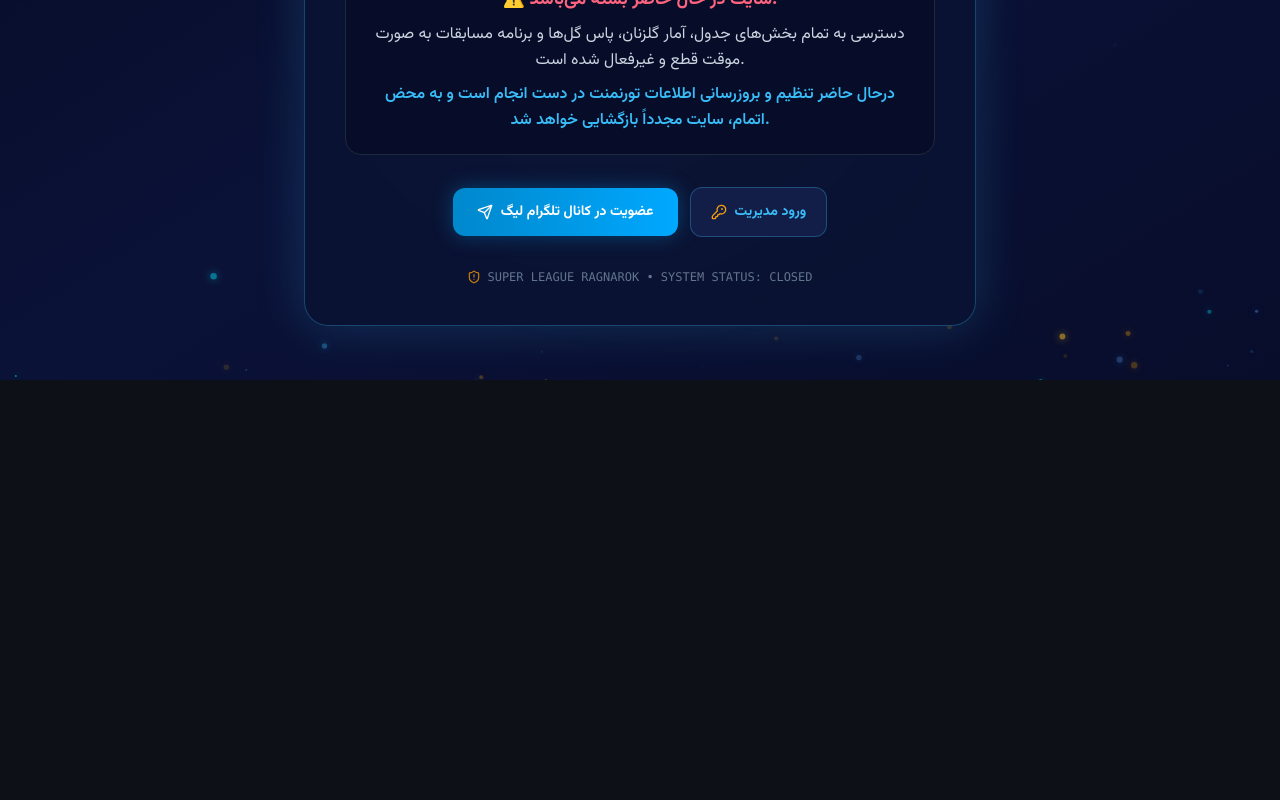
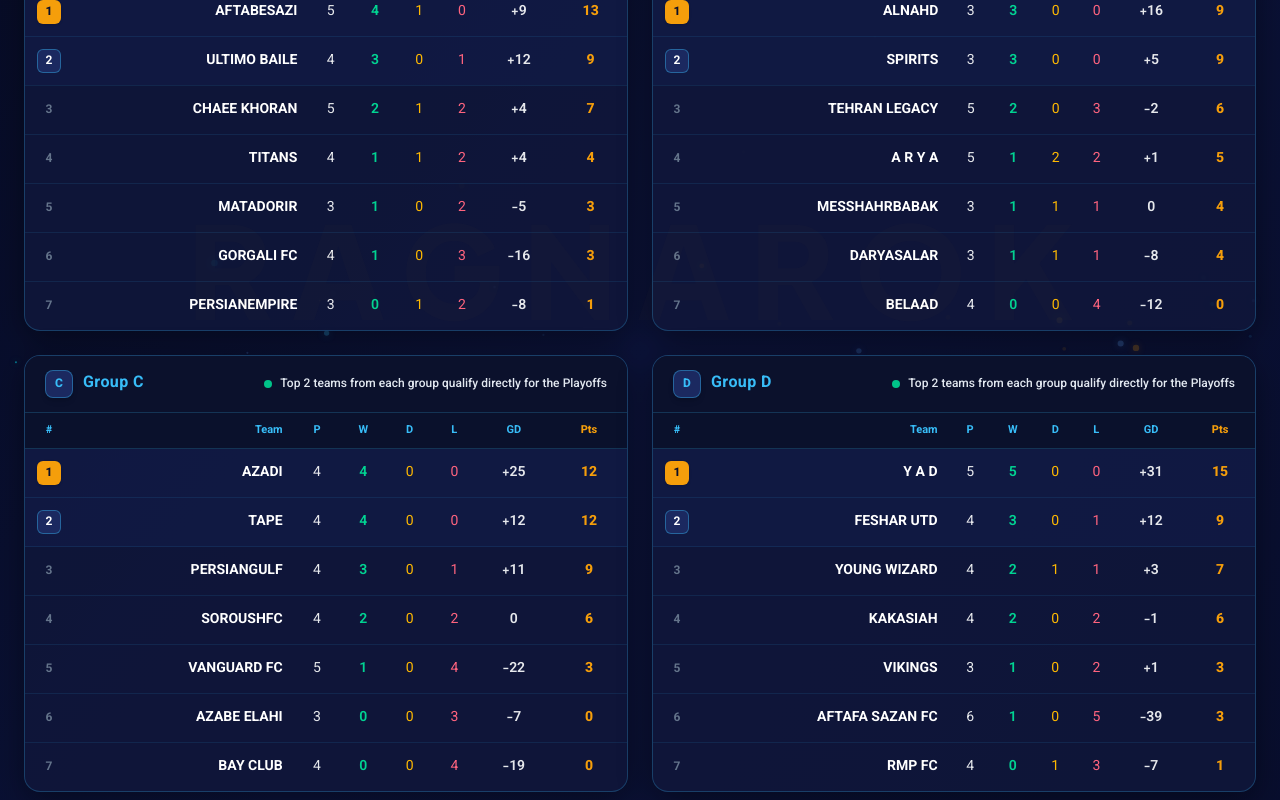
Before and after one commit to amira132ac-svg/TMProClubss, a React (Vite) app: page / in a window 1280 px wide. Shown: the part 420-1220 px from the top of the page. Before the commit the page ends 800 px from the top, so only its background shows below. Built offline with nearby package versions, Linux system fonts and the light colour scheme.

Commit message:
feat: open site and update league data
- Open site to public by removing maintenance mode
- Update metadata and add new league fixtures
- Extend Match type definition for flexible scheduling

```diff
--- a/metadata.json
+++ b/metadata.json
@@ -1,6 +1,6 @@
 {
   "name": "SUPERLEAGUE RAGNAROK",
-  "description": "SUPERLEAGUE RAGNAROK - Season 4. سایت در حال حاضر جهت بروزرسانی و ثبت اطلاعات بسته می‌باشد.",
+  "description": "SUPERLEAGUE RAGNAROK - Season 4: The Dawn of War football league with groups, standings, statistics, and fixtures.",
   "requestFramePermissions": [],
   "majorCapabilities": ["MAJOR_CAPABILITY_SERVER_SIDE_GEMINI_API"]
 }
--- a/src/App.tsx
+++ b/src/App.tsx
@@ -18,7 +18,7 @@ import { soundManager } from './utils/audio';
 import { Lock, Unlock } from 'lucide-react';
 
 export default function App() {
-  const [isSiteClosed, setIsSiteClosed] = useState(true);
+  const [isSiteClosed, setIsSiteClosed] = useState(false);
   const [activeTab, setActiveTab] = useState<ActiveTab>('groups');
   const [teams, setTeams] = useState<Team[]>(() => computeStandings(initialTeams, initialMatches));
   const [matches, setMatches] = useState<Match[]>(initialMatches);
@@ -96,24 +96,6 @@ export default function App() {
         <SiteClosedScreen onBypass={() => setIsSiteClosed(false)} />
       ) : (
         <>
-          {/* Top Admin Bar when site is unlocked */}
-          <div className="bg-[#10173A] border-b border-[#F59E0B]/30 px-4 py-2 flex items-center justify-between text-xs text-[#F59E0B] relative z-20">
-            <div className="flex items-center gap-2">
-              <Unlock className="w-3.5 h-3.5 text-[#F59E0B]" />
-              <span className="font-bold">دسترس مدیریت فعال است (سایت برای کاربران عمومی بسته می‌باشد)</span>
-            </div>
-            <button
-              onClick={() => {
-                soundManager.playUiClick();
-                setIsSiteClosed(true);
-              }}
-              className="px-2.5 py-1 bg-[#1E2E6E] hover:bg-rose-900/60 border border-rose-500/40 text-rose-300 font-bold rounded-lg flex items-center gap-1 transition-colors"
-            >
-              <Lock className="w-3 h-3" />
-              <span>بستن مجدد سایت</span>
-            </button>
-          </div>
-
           {/* Main Content Wrap */}
           <div>
             {/* Header */}
--- a/src/data/initialData.ts
+++ b/src/data/initialData.ts
@@ -640,6 +640,97 @@ export const initialMatches: Match[] = [
     day: 'Saturday',
     time: 'FT'
   },
+  {
+    id: 'm-new-a-1',
+    group: 'A',
+    round: 5,
+    homeTeamId: 'team-a3',
+    awayTeamId: 'team-a5',
+    homeTeamName: 'AFTABESAZI',
+    awayTeamName: 'CHAEE KHORAN',
+    homeScore: 1,
+    awayScore: 1,
+    status: 'finished',
+    date: 'Monday',
+    day: 'Monday',
+    time: 'FT'
+  },
+  {
+    id: 'm-new-a-2',
+    group: 'A',
+    round: 5,
+    homeTeamId: 'team-a6',
+    awayTeamId: 'team-a2',
+    homeTeamName: 'ULTIMO BAILE',
+    awayTeamName: 'GORGALI FC',
+    homeScore: 8,
+    awayScore: 1,
+    status: 'finished',
+    date: 'Monday',
+    day: 'Monday',
+    time: 'FT'
+  },
+  // Group A Upcoming Fixtures
+  {
+    id: 'm-up-a-1',
+    group: 'A',
+    round: 6,
+    homeTeamId: 'team-a2',
+    awayTeamId: 'team-a4',
+    homeTeamName: 'GORGALI FC',
+    awayTeamName: 'MATADORIR',
+    homeScore: null,
+    awayScore: null,
+    status: 'upcoming',
+    date: 'Tuesday',
+    day: 'Tuesday',
+    time: '11:30'
+  },
+  {
+    id: 'm-up-a-2',
+    group: 'A',
+    round: 6,
+    homeTeamId: 'team-a1',
+    awayTeamId: 'team-a3',
+    homeTeamName: 'PERSIANEMPIRE',
+    awayTeamName: 'AFTABESAZI',
+    homeScore: null,
+    awayScore: null,
+    status: 'upcoming',
+    date: 'Tuesday',
+    day: 'Tuesday',
+    time: '11:30'
+  },
+  {
+    id: 'm-up-a-3',
+    group: 'A',
+    round: 7,
+    homeTeamId: 'team-a1',
+    awayTeamId: 'team-a4',
+    homeTeamName: 'PERSIANEMPIRE',
+    awayTeamName: 'MATADORIR',
+    homeScore: null,
+    awayScore: null,
+    status: 'upcoming',
+    date: 'Wednesday',
+    day: 'Wednesday',
+    time: '11:30'
+  },
+  {
+    id: 'm-up-a-4',
+    group: 'A',
+    round: 7,
+    homeTeamId: 'team-a7',
+    awayTeamId: 'team-a6',
+    homeTeamName: 'TITANS',
+    awayTeamName: 'ULTIMO BAILE',
+    homeScore: null,
+    awayScore: null,
+    status: 'upcoming',
+    date: 'Wednesday',
+    day: 'Wednesday',
+    time: '12:00'
+  },
 
   // GROUP B MATCHES
   {
@@ -800,12 +891,12 @@ export const initialMatches: Match[] = [
     awayTeamId: 'team-b6',
     homeTeamName: 'MESSHAHRBABAK',
     awayTeamName: 'ALNAHD',
-    homeScore: null,
-    awayScore: null,
-    status: 'upcoming',
+    homeScore: 0,
+    awayScore: 3,
+    status: 'finished',
     date: 'Saturday',
     day: 'Saturday',
-    time: '11:00'
+    time: 'FT'
   },
   {
     id: 'm-sat-b-2',
@@ -822,6 +913,97 @@ export const initialMatches: Match[] = [
     day: 'Saturday',
     time: 'FT'
   },
+  {
+    id: 'm-new-b-1',
+    group: 'B',
+    round: 5,
+    homeTeamId: 'team-b3',
+    awayTeamId: 'team-b5',
+    homeTeamName: 'TEHRAN LEGACY',
+    awayTeamName: 'A R Y A',
+    homeScore: 3,
+    awayScore: 2,
+    status: 'finished',
+    date: 'Monday',
+    day: 'Monday',
+    time: 'FT'
+  },
+  // Group B Upcoming Fixtures
+  {
+    id: 'm-up-b-1',
+    group: 'B',
+    round: 6,
+    homeTeamId: 'team-b6',
+    awayTeamId: 'team-b2',
+    homeTeamName: 'ALNAHD',
+    awayTeamName: 'SPIRITS',
+    homeScore: null,
+    awayScore: null,
+    status: 'upcoming',
+    date: 'Tuesday',
+    day: 'Tuesday',
+    time: '11:30'
+  },
+  {
+    id: 'm-up-b-2',
+    group: 'B',
+    round: 6,
+    homeTeamId: 'team-b6',
+    awayTeamId: 'team-b5',
+    homeTeamName: 'ALNAHD',
+    awayTeamName: 'A R Y A',
+    homeScore: null,
+    awayScore: null,
+    status: 'upcoming',
+    date: 'Tuesday',
+    day: 'Tuesday',
+    time: '00:30'
+  },
+  {
+    id: 'm-up-b-3',
+    group: 'B',
+    round: 7,
+    homeTeamId: 'team-b3',
+    awayTeamId: 'team-b1',
+    homeTeamName: 'TEHRAN LEGACY',
+    awayTeamName: 'MESSHAHRBABAK',
+    homeScore: null,
+    awayScore: null,
+    status: 'upcoming',
+    date: 'Wednesday',
+    day: 'Wednesday',
+    time: '10:30'
+  },
+  {
+    id: 'm-up-b-4',
+    group: 'B',
+    round: 7,
+    homeTeamId: 'team-b1',
+    awayTeamId: 'team-b4',
+    homeTeamName: 'MESSHAHRBABAK',
+    awayTeamName: 'DARYASALAR',
+    homeScore: null,
+    awayScore: null,
+    status: 'upcoming',
+    date: 'Wednesday',
+    day: 'Wednesday',
+    time: '11:00'
+  },
+  {
+    id: 'm-up-b-5',
+    group: 'B',
+    round: 7,
+    homeTeamId: 'team-b4',
+    awayTeamId: 'team-b2',
+    homeTeamName: 'DARYASALAR',
+    awayTeamName: 'SPIRITS',
+    homeScore: null,
+    awayScore: null,
+    status: 'upcoming',
+    date: 'Wednesday',
+    day: 'Wednesday',
+    time: '11:30'
+  },
 
   // GROUP C MATCHES
   {
@@ -997,12 +1179,103 @@ export const initialMatches: Match[] = [
     awayTeamId: 'team-c3',
     homeTeamName: 'AZADI',
     awayTeamName: 'SOROUSHFC',
+    homeScore: 3,
+    awayScore: 0,
+    status: 'finished',
+    date: 'Saturday',
+    day: 'Saturday',
+    time: 'FT'
+  },
+  {
+    id: 'm-new-c-1',
+    group: 'C',
+    round: 4,
+    homeTeamId: 'team-c1',
+    awayTeamId: 'team-c2',
+    homeTeamName: 'PERSIANGULF',
+    awayTeamName: 'VANGUARD FC',
+    homeScore: 10,
+    awayScore: 1,
+    status: 'finished',
+    date: 'Monday',
+    day: 'Monday',
+    time: 'FT'
+  },
+  {
+    id: 'm-new-c-2',
+    group: 'C',
+    round: 4,
+    homeTeamId: 'team-c4',
+    awayTeamId: 'team-c2',
+    homeTeamName: 'TAPE',
+    awayTeamName: 'VANGUARD FC',
+    homeScore: 4,
+    awayScore: 3,
+    status: 'finished',
+    date: 'Monday',
+    day: 'Monday',
+    time: 'FT'
+  },
+  // Group C Upcoming Fixtures
+  {
+    id: 'm-up-c-1',
+    group: 'C',
+    round: 5,
+    homeTeamId: 'team-c5',
+    awayTeamId: 'team-c3',
+    homeTeamName: 'BAY CLUB',
+    awayTeamName: 'SOROUSHFC',
     homeScore: null,
     awayScore: null,
     status: 'upcoming',
-    date: 'Saturday',
-    day: 'Saturday',
-    time: '11:30'
+    date: 'Tuesday',
+    day: 'Tuesday',
+    time: '11:00'
+  },
+  {
+    id: 'm-up-c-2',
+    group: 'C',
+    round: 5,
+    homeTeamId: 'team-c7',
+    awayTeamId: 'team-c4',
+    homeTeamName: 'AZADI',
+    awayTeamName: 'TAPE',
+    homeScore: null,
+    awayScore: null,
+    status: 'upcoming',
+    date: 'Tuesday',
+    day: 'Tuesday',
+    time: '11:59'
+  },
+  {
+    id: 'm-up-c-3',
+    group: 'C',
+    round: 5,
+    homeTeamId: 'team-c1',
+    awayTeamId: 'team-c3',
+    homeTeamName: 'PERSIANGULF',
+    awayTeamName: 'SOROUSHFC',
+    homeScore: null,
+    awayScore: null,
+    status: 'upcoming',
+    date: 'Tuesday',
+    day: 'Tuesday',
+    time: '11:59'
+  },
+  {
+    id: 'm-up-c-4',
+    group: 'C',
+    round: 6,
+    homeTeamId: 'team-c4',
+    awayTeamId: 'team-c1',
+    homeTeamName: 'TAPE',
+    awayTeamName: 'PERSIANGULF',
+    homeScore: null,
+    awayScore: null,
+    status: 'upcoming',
+    date: 'Tuesday',
+    day: 'Tuesday',
+    time: '00:30'
   },
 
   // GROUP D MATCHES
@@ -1149,12 +1422,12 @@ export const initialMatches: Match[] = [
     awayTeamId: 'team-d6',
     homeTeamName: 'VIKINGS',
     awayTeamName: 'FESHAR UTD',
-    homeScore: null,
-    awayScore: null,
-    status: 'upcoming',
+    homeScore: 0,
+    awayScore: 2,
+    status: 'finished',
     date: 'Saturday',
     day: 'Saturday',
-    time: '11:30'
+    time: 'FT'
   },
   {
     id: 'm-sat-d-4',
@@ -1185,6 +1458,67 @@ export const initialMatches: Match[] = [
     date: 'Saturday',
     day: 'Saturday',
     time: 'FT'
+  },
+  {
+    id: 'm-new-d-1',
+    group: 'D',
+    round: 5,
+    homeTeamId: 'team-d5',
+    awayTeamId: 'team-d3',
+    homeTeamName: 'Y A D',
+    awayTeamName: 'AFTAFA SAZAN FC',
+    homeScore: 14,
+    awayScore: 0,
+    status: 'finished',
+    date: 'Monday',
+    day: 'Monday',
+    time: 'FT'
+  },
+  {
+    id: 'm-new-d-2',
+    group: 'D',
+    round: 5,
+    homeTeamId: 'team-d1',
+    awayTeamId: 'team-d3',
+    homeTeamName: 'KAKASIAH',
+    awayTeamName: 'AFTAFA SAZAN FC',
+    homeScore: 9,
+    awayScore: 1,
+    status: 'finished',
+    date: 'Monday',
+    day: 'Monday',
+    time: 'FT'
+  },
+  {
+    id: 'm-new-d-3',
+    group: 'D',
+    round: 5,
+    homeTeamId: 'team-d2',
+    awayTeamId: 'team-d6',
+    homeTeamName: 'YOUNG WIZARD',
+    awayTeamName: 'FESHAR UTD',
+    homeScore: 2,
+    awayScore: 1,
+    status: 'finished',
+    date: 'Monday',
+    day: 'Monday',
+    time: 'FT'
+  },
+  // Group D Upcoming Fixtures
+  {
+    id: 'm-up-d-1',
+    group: 'D',
+    round: 6,
+    homeTeamId: 'team-d4',
+    awayTeamId: 'team-d2',
+    homeTeamName: 'VIKINGS',
+    awayTeamName: 'YOUNG WIZARD',
+    homeScore: null,
+    awayScore: null,
+    status: 'upcoming',
+    date: 'Wednesday',
+    day: 'Wednesday',
+    time: '12:00'
   }
 ];
 
--- a/src/types.ts
+++ b/src/types.ts
@@ -44,7 +44,7 @@ export interface Match {
   status: MatchStatus;
   date: string;
   time: string;
-  day?: 'Saturday' | 'Sunday' | 'Monday' | 'Tuesday' | 'Wednesday' | 'Thursday' | 'Friday' | 'TBD';
+  day?: 'Saturday' | 'Sunday' | 'Monday' | 'Tuesday' | 'Wednesday' | 'Thursday' | 'Friday' | 'TBD' | string;
 }
 
 export type ActiveTab = 'groups' | 'stats' | 'fixtures' | 'compare';
```
